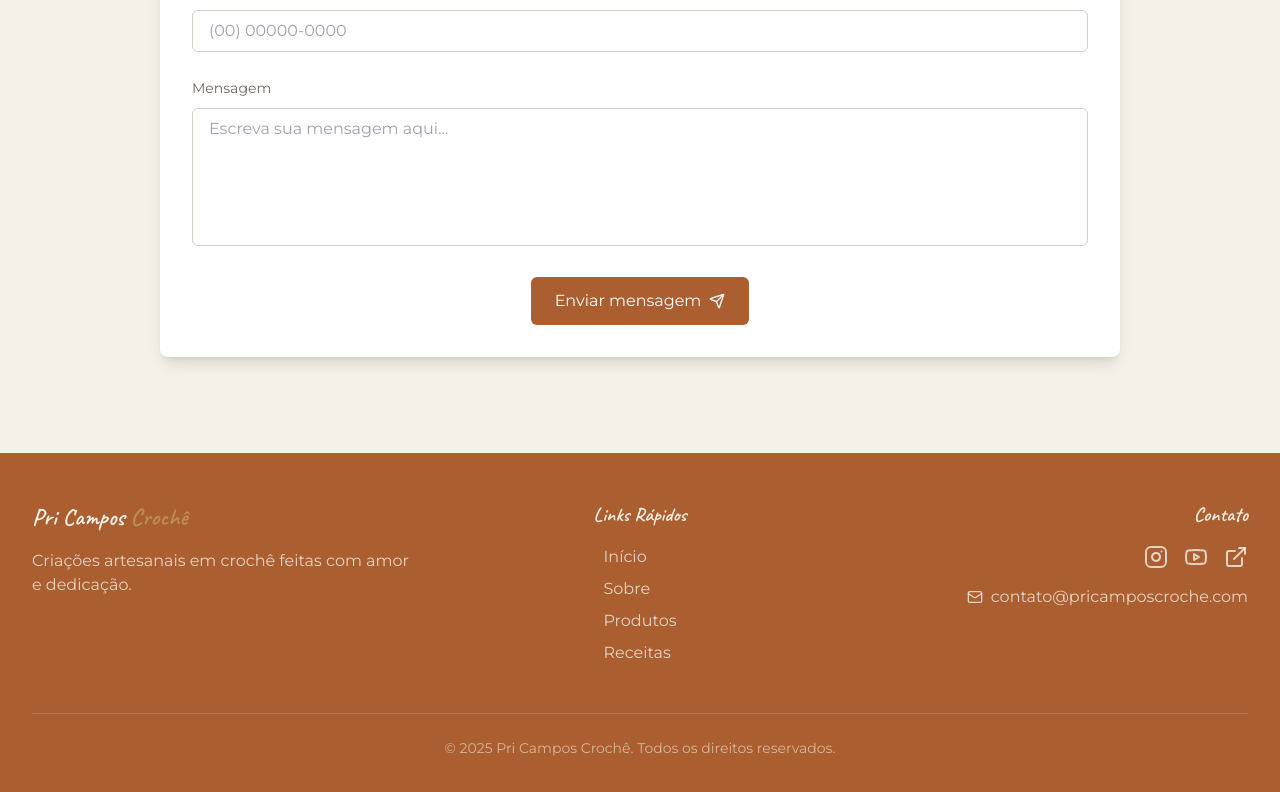
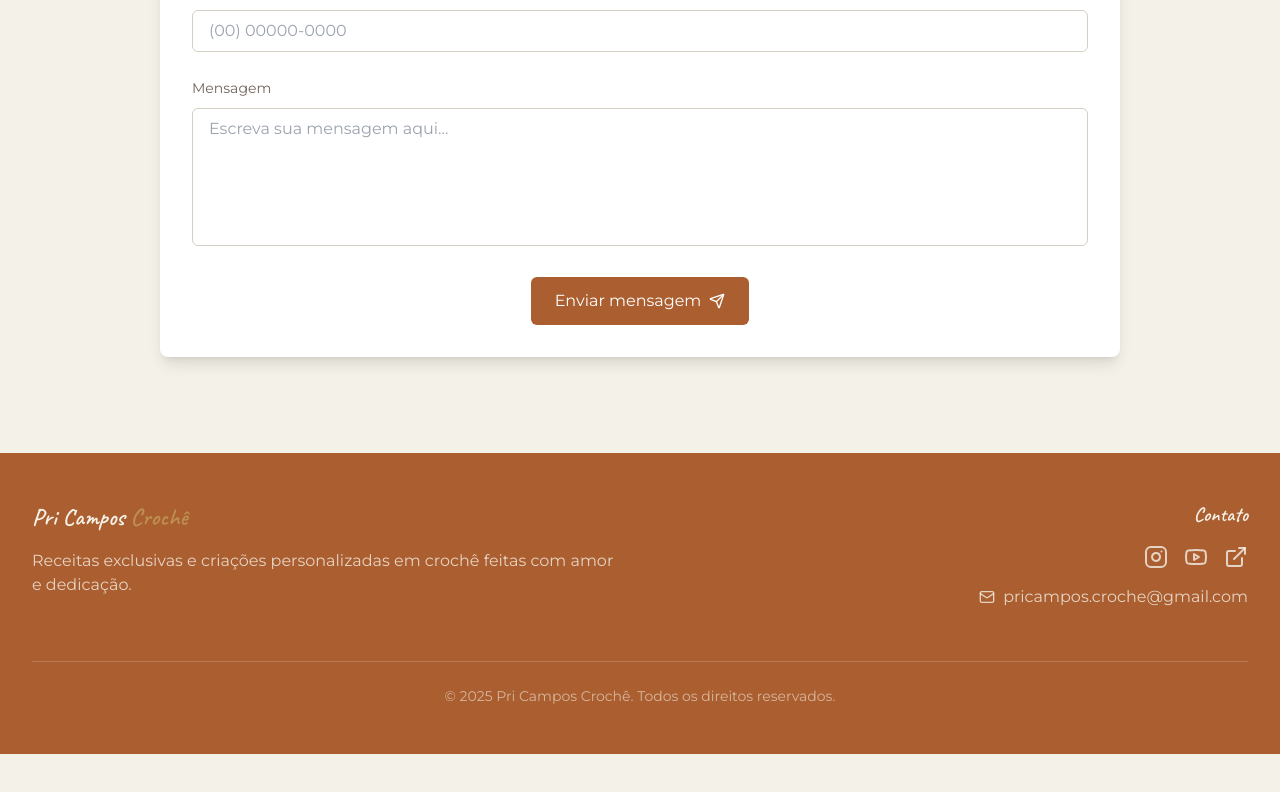
Before and after one commit to wevolt-digital/croche, a Next.js app: page / in a window 1280 px wide. Shown: the part 4444-5236 px from the top of the page. After the commit the page ends 5198 px from the top, so only its background shows below. Built offline with nearby package versions, Linux system fonts and the light colour scheme.

Commit message:
Remover coluna de links rápidos, atualizar slogan e contatos do footer

```diff
--- a/components/layout/footer.tsx
+++ b/components/layout/footer.tsx
@@ -8,7 +8,7 @@ const Footer = () => {
   return (
     <footer className="bg-brown text-white py-12">
       <div className="container-custom">
-        <div className="grid grid-cols-1 md:grid-cols-3 gap-8">
+        <div className="grid grid-cols-1 md:grid-cols-2 gap-8">
           <motion.div
             initial={{ opacity: 0, y: 20 }}
             whileInView={{ opacity: 1, y: 0 }}
@@ -20,7 +20,7 @@ const Footer = () => {
               Pri Campos <span className="text-gold">Crochê</span>
             </h2>
             <p className="text-cream/80 text-center md:text-left mb-4">
-              Criações artesanais em crochê feitas com amor e dedicação.
+              Receitas exclusivas e criações personalizadas em crochê feitas com amor e dedicação.
             </p>
           </motion.div>
 
@@ -28,38 +28,6 @@ const Footer = () => {
             initial={{ opacity: 0, y: 20 }}
             whileInView={{ opacity: 1, y: 0 }}
             transition={{ duration: 0.5, delay: 0.1 }}
-            viewport={{ once: true }}
-            className="flex flex-col items-center"
-          >
-            <h3 className="text-xl font-serif font-medium text-cream mb-4">Links Rápidos</h3>
-            <nav className="flex flex-col space-y-2">
-              <Link href="/" legacyBehavior>
-                <a className="text-cream/80 hover:text-gold transition-colors duration-200">
-                  Início
-                </a>
-              </Link>
-              <Link href="/#about" legacyBehavior>
-                <a className="text-cream/80 hover:text-gold transition-colors duration-200">
-                  Sobre
-                </a>
-              </Link>
-              <Link href="/produtos" legacyBehavior>
-                <a className="text-cream/80 hover:text-gold transition-colors duration-200">
-                  Produtos
-                </a>
-              </Link>
-              <Link href="/receitas" legacyBehavior>
-                <a className="text-cream/80 hover:text-gold transition-colors duration-200">
-                  Receitas
-                </a>
-              </Link>
-            </nav>
-          </motion.div>
-
-          <motion.div
-            initial={{ opacity: 0, y: 20 }}
-            whileInView={{ opacity: 1, y: 0 }}
-            transition={{ duration: 0.5, delay: 0.2 }}
             viewport={{ once: true }}
             className="flex flex-col items-center md:items-end"
           >
@@ -75,7 +43,7 @@ const Footer = () => {
                 <span className="sr-only">Instagram</span>
               </a>
               <a
-                href="https://www.youtube.com/"
+                href="https://www.youtube.com/@Pricampos.croche"
                 target="_blank"
                 rel="noopener noreferrer"
                 className="text-cream/80 hover:text-gold transition-colors duration-200"
@@ -84,7 +52,7 @@ const Footer = () => {
                 <span className="sr-only">YouTube</span>
               </a>
               <a
-                href="https://www.tiktok.com/"
+                href="http://tiktok.com/@pricampos.croche1"
                 target="_blank"
                 rel="noopener noreferrer"
                 className="text-cream/80 hover:text-gold transition-colors duration-200"
@@ -94,18 +62,18 @@ const Footer = () => {
               </a>
             </div>
             <a
-              href="mailto:contato@pricamposcroche.com"
+              href="mailto:pricampos.croche@gmail.com"
               className="text-cream/80 hover:text-gold transition-colors duration-200 flex items-center"
             >
               <Mail size={16} className="mr-2" />
-              contato@pricamposcroche.com
+              pricampos.croche@gmail.com
             </a>
           </motion.div>
         </div>
 
         <div className="mt-12 pt-6 border-t border-cream/20 text-center">
           <p className="text-cream/60 text-sm">
-            &copy; {new Date().getFullYear()} Pri Campos Crochê. Todos os direitos reservados.
+            © {new Date().getFullYear()} Pri Campos Crochê. Todos os direitos reservados.
           </p>
         </div>
       </div>
```
